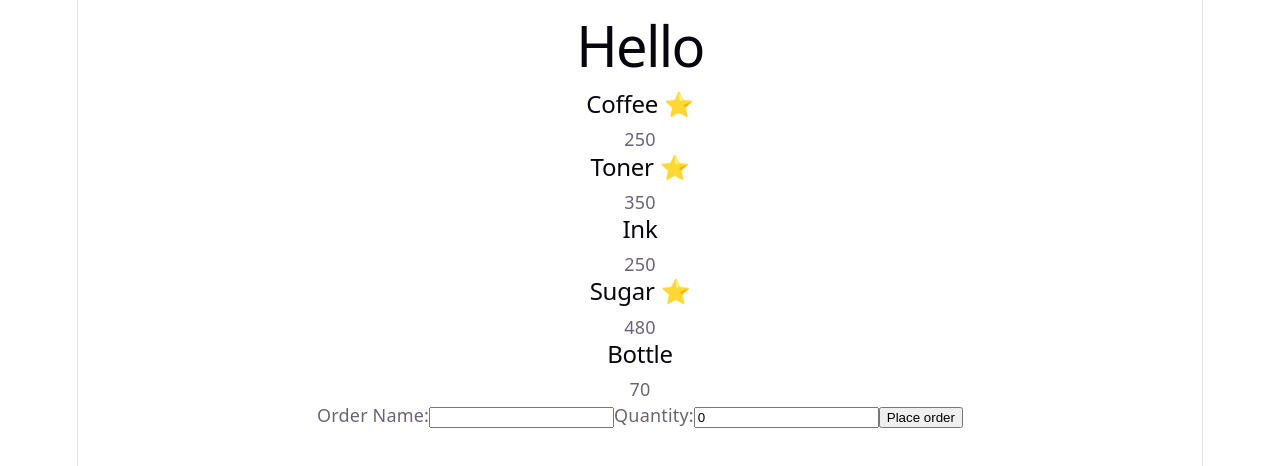
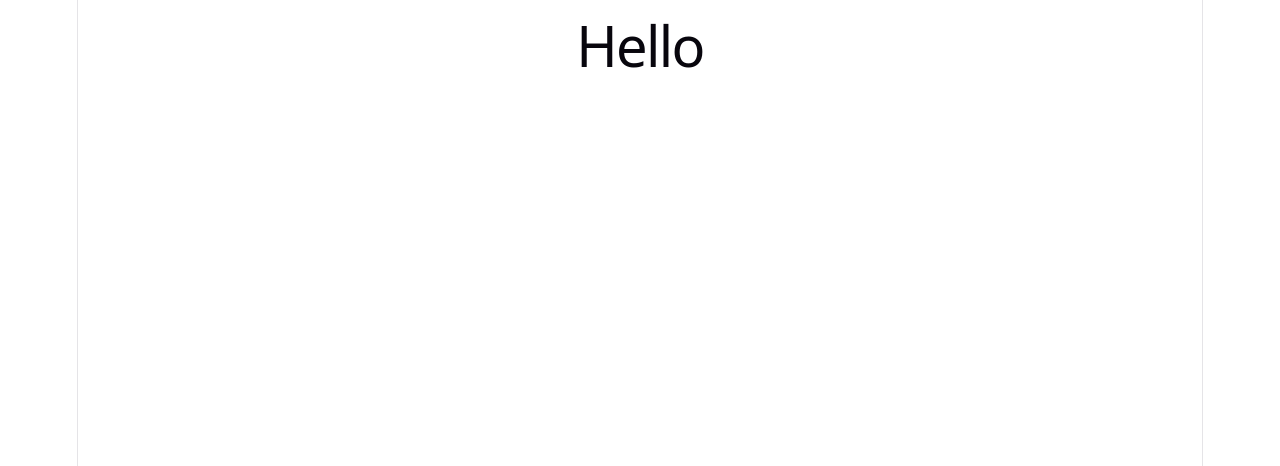
Before and after one commit to bobbyDeepak1415/React_Type, a React (Vite) app: page / in a window 1280 px wide. Shown: the top 466 px of the page. Built offline with nearby package versions, Linux system fonts and the light colour scheme.

Commit message:
setup done

```diff
--- a/src/App.tsx
+++ b/src/App.tsx
@@ -1,27 +1,12 @@
-import Card from "./components/Card"
-import OrderForm from "./components/OrderForm"
-import ProductCard from "./components/ProductCard"
-import ProductList from "./components/ProductList"
 
-import type { Product } from "./types"
 
-const items:Product[]=[
-  {id:1,name:"Toner",price:350},
-  {id:2,name:"Ink",price:250},
-  {id:3,name:"Sugar",price:480},
-  {id:4,name:"Bottle",price:70},
-]
+
 
 const App = () => {
   return (
     <div>
       <h1>Hello</h1>
-      <ProductCard name="Coffee" price={250} isSpecial={true}/>
-<ProductList products={items}/>
-<OrderForm onSubmit={(product)=>{
-  console.log("order placed",product.name ,product.quantity)
 
-}}/>
 
 
     </div>
--- a/src/components/OrderForm.tsx
+++ b/src/components/OrderForm.tsx
@@ -1,28 +1,10 @@
-import React, { useState } from "react"
 
+const OrderForm = () => {
+  return (
+    <div>
 
-interface OrderFormProps{
-    onSubmit:(order:{name:string,quantity:number})=>void
-}
-
-const OrderForm = ({onSubmit}:OrderFormProps) => {
-
-    const [name,setName]=useState<string>("")
-    const [quantity,setQuantity]=useState<number>(0)
-
-
-    const handleSubmit=(e:React.FormEvent<HTMLFormElement>)=>{
-e.preventDefault()
-onSubmit({name,quantity})
-    }
-
-  return <form onSubmit={handleSubmit}>
-    <label>Order Name:</label>
-    <input value={name} type="text" onChange={(e)=>setName(e.target.value)}/>
-    <label>Quantity:</label>
-    <input value={quantity} type="number" onChange={(e:React.ChangeEvent<HTMLInputElement>)=>setQuantity(Number(e.target.value))}/>
-        <button type="submit">Place order</button>
-  </form>
+    </div>
+  )
 }
 
 export default OrderForm
--- a/src/components/ProductCard.tsx
+++ b/src/components/ProductCard.tsx
@@ -1,15 +1,13 @@
-
 
 interface ProductCardProps{
-name:string,
-price:number,
-isSpecial?:boolean
+  name:string,
+  id:number,
+  isSpecial?:boolean
 }
-const ProductCard = ({name,price,isSpecial}:ProductCardProps) => {
+
+const ProductCard = () => {
   return (
     <div>
-        <h2>{name} {isSpecial && <span>⭐</span>}</h2>
-        <p>{price}</p>
 
     </div>
   )
--- a/src/components/ProductList.tsx
+++ b/src/components/ProductList.tsx
@@ -1,17 +1,8 @@
 
 
-import type { Product } from "../types"
-import ProductCard from "./ProductCard"
-
-interface ProductListProps{
-    products:Product[]
-}
-const ProductList = ({products}:ProductListProps) => {
+const ProductList = () => {
   return (
     <div>
-        {products.map((product)=>{
-            return <ProductCard key={product.id} name={product.name} price={product.price} isSpecial={product.price>300}/>
-        })}
 
     </div>
   )
```
Also changed, not shown: src/types.ts (+0 -7 lines).
